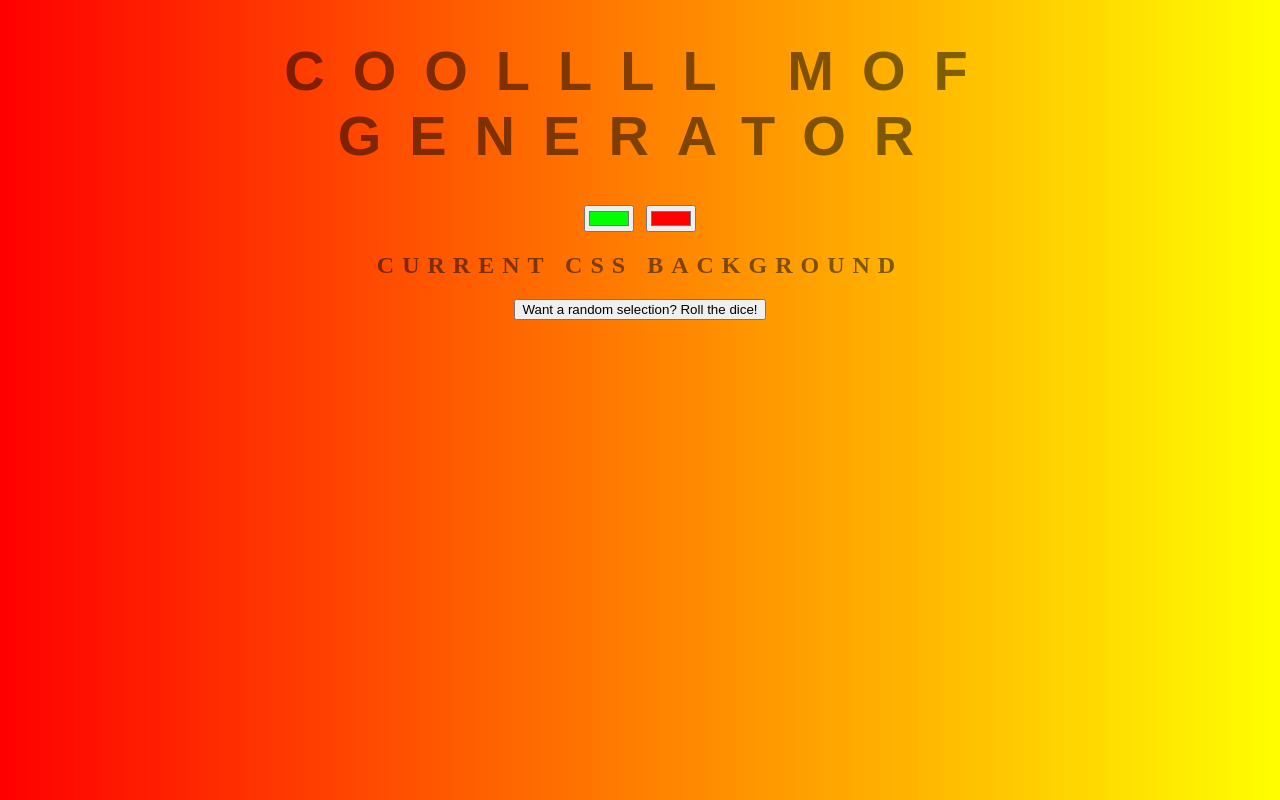
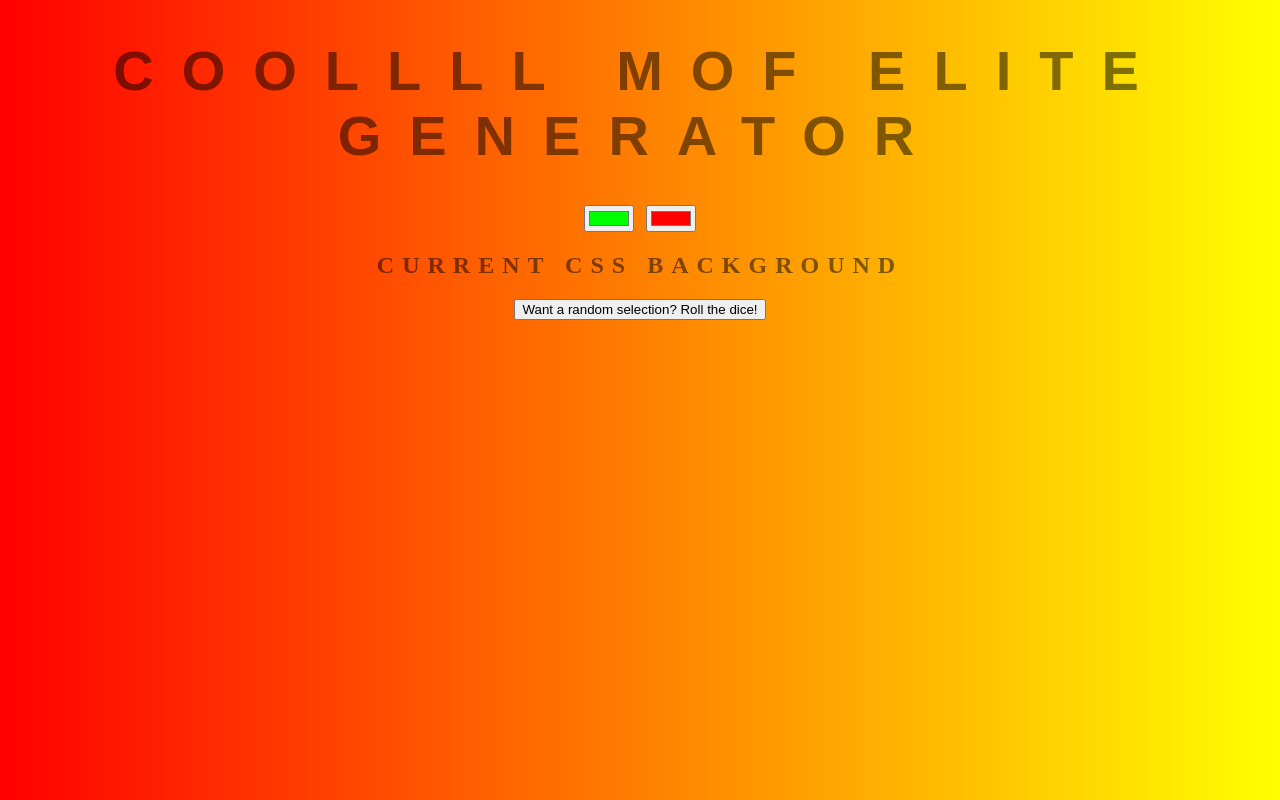
Before and after one commit to malcomowenflood/background-generator, a plain HTML site: page index.html in a window 1280 px wide. Drawn offline with Linux system fonts and the light colour scheme.

```diff
--- a/index.html
+++ b/index.html
@@ -6,7 +6,7 @@
 	</head>
 
 	<body id="gradient">
-		<h1>COOLLLL MOF Generator</h1>
+		<h1>COOLLLL MOF Elite Generator</h1>
         <input class="color1" type="color" name="color1" value="#00ff00">
         <input class="color2" type="color" name="color2" value="#ff0000">
         <h2>Current CSS Background</h2>
```
